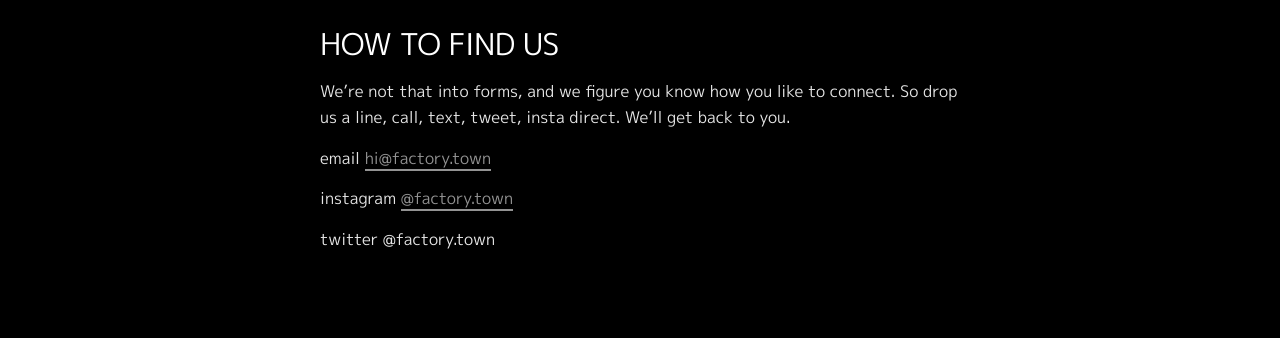
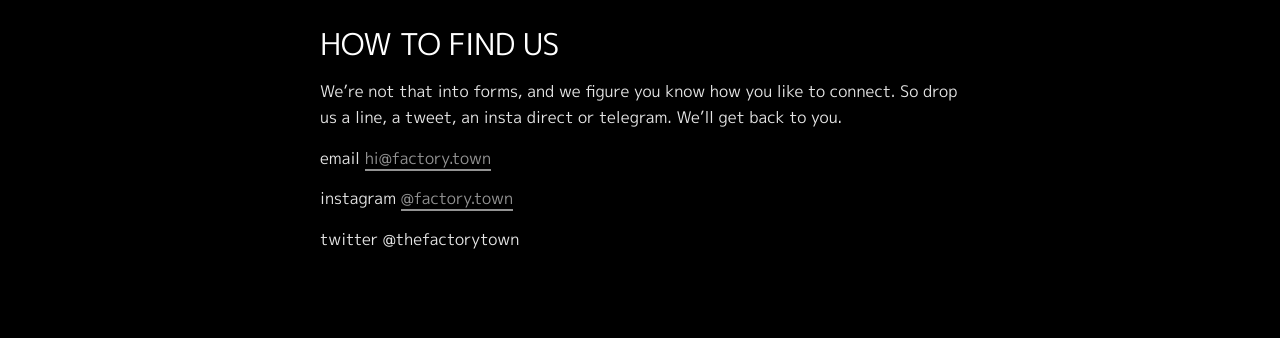
Before and after one commit to factorytown/factorytown.github.io, a Jekyll site: the page built from _pages/about.md, in a window 1280 px wide. Shown: the part 1003-1341 px from the top of the page. Built offline with Jekyll 4.4.1, drawn with Linux system fonts in a browser that asks for light colours; nearby versions of some CDN libraries.

Commit message:
Updated About

```diff
--- a/_pages/about.md
+++ b/_pages/about.md
@@ -16,10 +16,10 @@ Factory Town is headquartered in the Pacific Northwest, specifically in Spokane,
 
 ### HOW TO FIND US
 
-We're not that into forms, and we figure you know how you like to connect. So drop us a line, call, text, tweet, insta direct. We'll get back to you.
+We're not that into forms, and we figure you know how you like to connect. So drop us a line, a tweet, an insta direct or telegram. We'll get back to you.
 
 email <a href="mailto:hi@factory.town?subject=There's something we want to say..." target="_top">hi@factory.town</a>
 
 instagram [@factory.town](http://instagram.com/factory.town)
 
-twitter @factory.town
+twitter @thefactorytown
```
